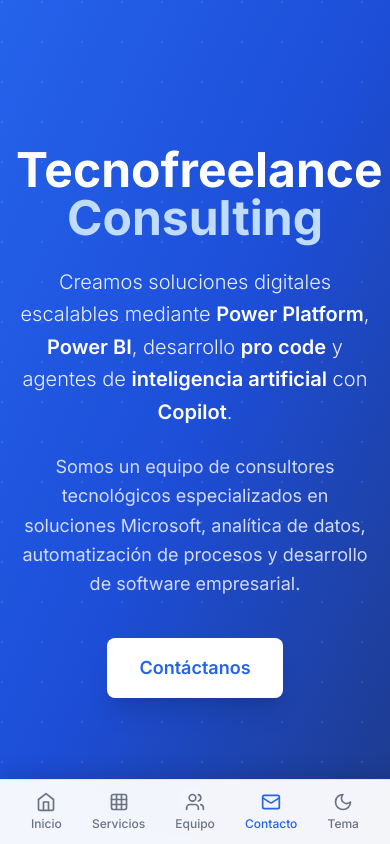
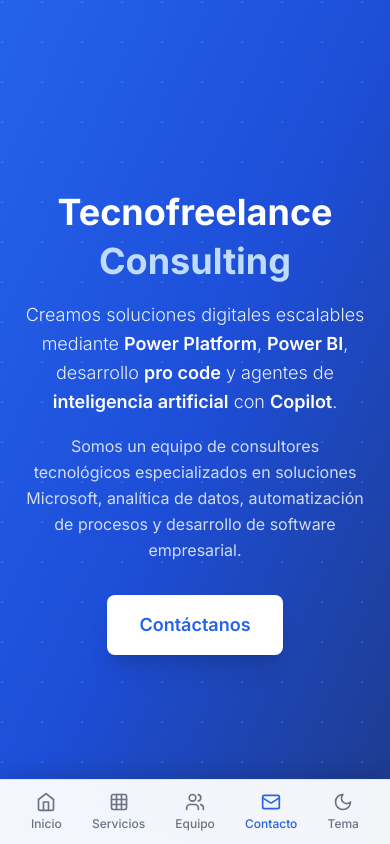
Before and after one commit to JuanesB2f/Tecnofreelance-Consulting, a React (Vite) app: page / in a window 390 px wide. Shown: the top 844 px of the page. Built offline with nearby package versions, Linux system fonts and the light colour scheme.

Commit message:
Update Hero component styles for improved typography and layout; adjust text sizes and margins for better responsiveness

```diff
--- a/src/components/Hero.jsx
+++ b/src/components/Hero.jsx
@@ -27,10 +27,10 @@
             initial={{ opacity: 0, y: 30 }}
             animate={{ opacity: 1, y: 0 }}
             transition={{ duration: 0.8, delay: 0.2 }}
-            className="text-5xl sm:text-6xl lg:text-7xl font-bold text-white mb-6"
+            className="text-4xl sm:text-5xl md:text-6xl lg:text-7xl font-bold text-white mb-4 sm:mb-6 leading-tight"
           >
-            Tecnofreelance
-            <span className="block text-primary-200">Consulting</span>
+            <span className="block">Tecnofreelance</span>
+            <span className="block text-primary-200 mt-1 sm:mt-2">Consulting</span>
           </motion.h1>
 
           {/* Main Text */}
@@ -38,7 +38,7 @@
             initial={{ opacity: 0, y: 30 }}
             animate={{ opacity: 1, y: 0 }}
             transition={{ duration: 0.8, delay: 0.4 }}
-            className="text-xl sm:text-2xl lg:text-3xl text-white/90 font-light mb-6 leading-relaxed"
+            className="text-lg sm:text-xl md:text-2xl lg:text-3xl text-white/90 font-light mb-4 sm:mb-6 leading-relaxed px-2 sm:px-0"
           >
             Creamos soluciones digitales escalables mediante{' '}
             <span className="font-semibold text-white">Power Platform</span>,{' '}
@@ -53,7 +53,7 @@
             initial={{ opacity: 0, y: 30 }}
             animate={{ opacity: 1, y: 0 }}
             transition={{ duration: 0.8, delay: 0.6 }}
-            className="text-lg sm:text-xl text-white/80 mb-10 max-w-3xl mx-auto leading-relaxed"
+            className="text-base sm:text-lg md:text-xl text-white/80 mb-8 sm:mb-10 max-w-3xl mx-auto leading-relaxed px-2 sm:px-0"
           >
             Somos un equipo de consultores tecnológicos especializados en soluciones Microsoft,
             analítica de datos, automatización de procesos y desarrollo de software empresarial.
```
